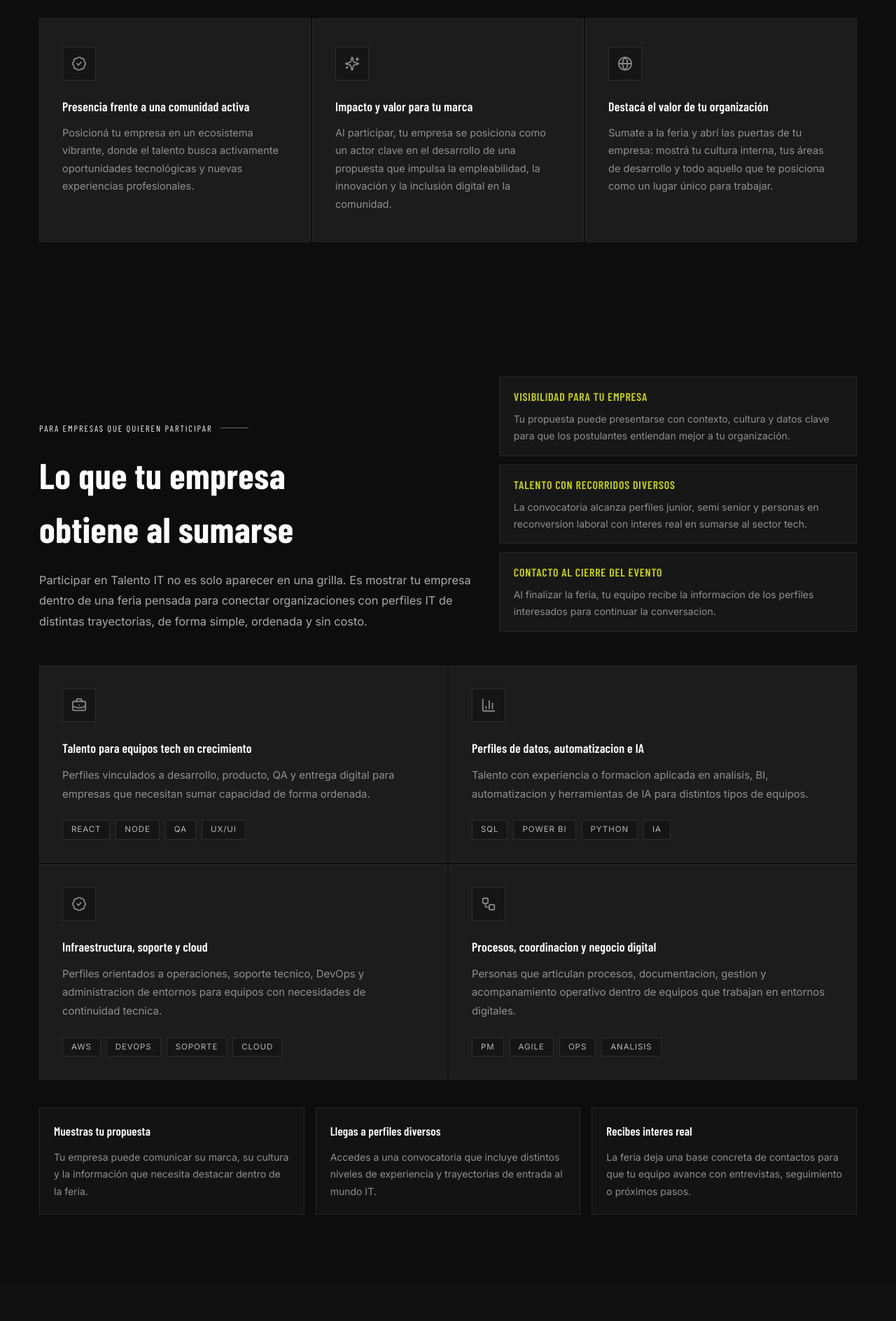
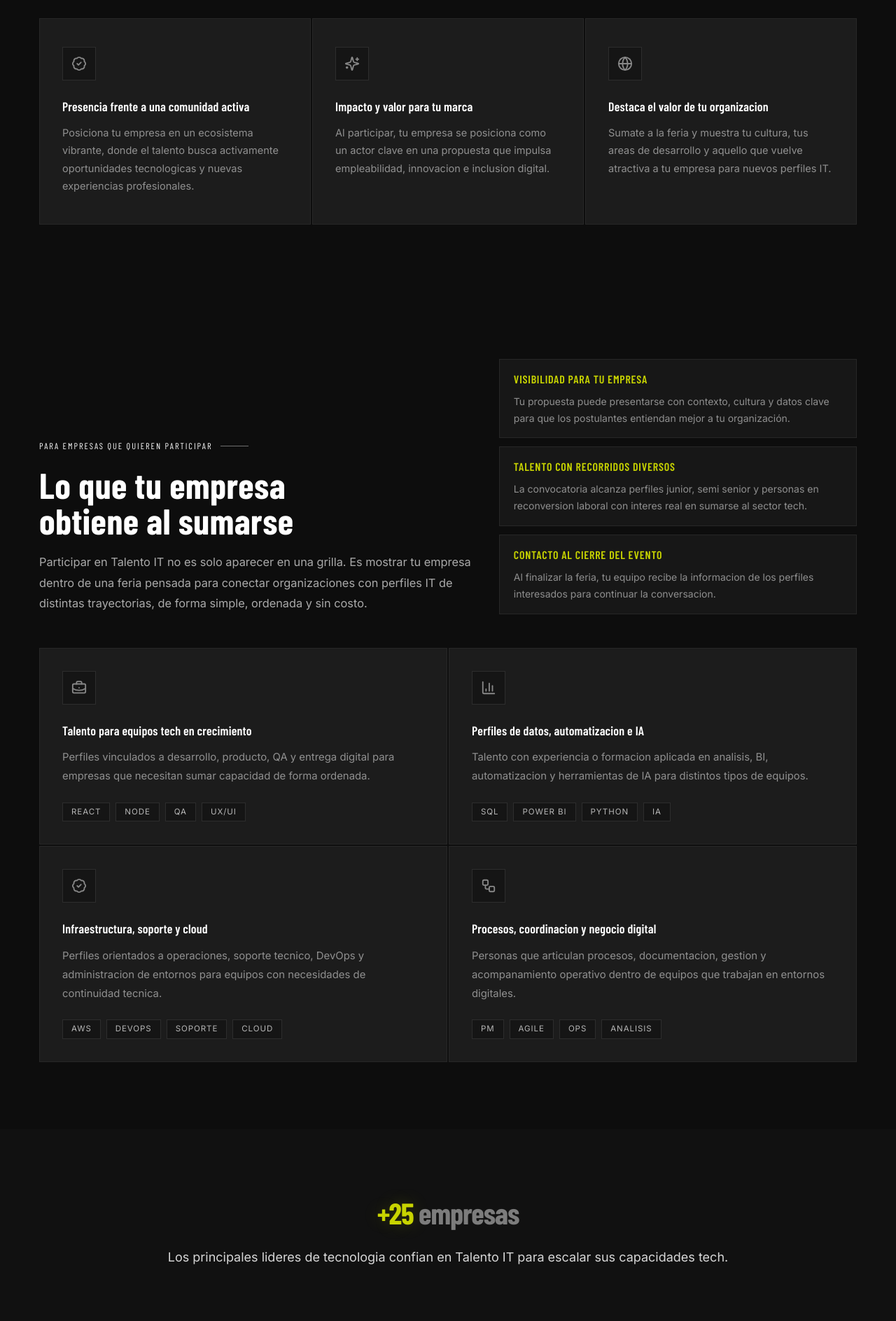
Before and after one commit to potrero-empleo/talento-it-landing, a React (Vite) app: page / in a window 1280 px wide. Shown: the part 1440-3328 px from the top of the page at 70% size. Built offline with nearby package versions, Linux system fonts and the light colour scheme; grey boxes are pictures that could not be loaded.

Commit message:
ultimando detalles

```diff
--- a/src/components/Companies/Companies.jsx
+++ b/src/components/Companies/Companies.jsx
@@ -1,7 +1,6 @@
 import {
   companyAudienceSignals,
   companyRoleTracks,
-  companySupportPoints,
 } from "../../data/companyProfilesData";
 
 const Companies = () => {
@@ -18,7 +17,7 @@ const Companies = () => {
               para empresas que quieren participar
             </p>
 
-            <h2 className="mb-5 font-['Chakra_Petch'] text-[clamp(2.05rem,4vw,3.2rem)] font-bold leading- tracking-[0.01em] text-white">
+            <h2 className="mb-5 font-['Chakra_Petch'] text-[clamp(2.05rem,4vw,3.2rem)] font-bold leading-[1] tracking-[0.01em] text-white">
               Lo que tu empresa
               <br />
               obtiene al sumarse
@@ -89,21 +88,6 @@ const Companies = () => {
           })}
         </div>
 
-        <div className="mt-10 grid gap-4 md:grid-cols-3">
-          {companySupportPoints.map((point) => (
-            <article
-              key={point.title}
-              className="border border-[#272727] bg-[#131313] px-5 py-5 transition-all duration-300 hover:border-[#C8D400]/30 hover:bg-[#171717]"
-            >
-              <h3 className="font-['Chakra_Petch'] text-[1.06rem] font-semibold tracking-[0.01em] text-white">
-                {point.title}
-              </h3>
-              <p className="mt-3 text-sm leading-[1.75] text-[#8f8f8f]">
-                {point.description}
-              </p>
-            </article>
-          ))}
-        </div>
       </div>
     </section>
   );
--- a/src/components/Institutional/Institutional.jsx
+++ b/src/components/Institutional/Institutional.jsx
@@ -3,7 +3,6 @@ import compromisoLogo from "../../assets/Logo Compromiso - Principal.png";
 import {
   institutionalPartners,
   institutionalPillars,
-  institutionalStats,
   institutionalSupportNote,
 } from "../../data/institutionalData";
 
@@ -52,8 +51,8 @@ const Institutional = () => {
           </p>
         </div>
 
-        <div className="mb-12 grid gap-8 lg:grid-cols-[1.05fr_0.95fr] lg:items-end">
-          <div>
+        <div className="mb-12">
+          <div className="max-w-[760px]">
             <p className="mb-5 flex items-center gap-3 font-['Chakra_Petch'] text-[0.78rem] uppercase tracking-[0.16em] text-white after:h-px after:w-10 after:bg-white/40 after:content-['']">
               respaldo institucional
             </p>
@@ -69,22 +68,6 @@ const Institutional = () => {
               de aprendizaje que le dan contexto, continuidad y una base
               institucional sólida más allá de una única edición.
             </p>
-          </div>
-
-          <div className="grid grid-cols-1 gap-3 sm:grid-cols-3 lg:grid-cols-1">
-            {institutionalStats.map((item) => (
-              <div
-                key={item.label}
-                className="border border-[#272727] bg-[#171717] px-5 py-4 transition-all duration-300 hover:border-[#C8D400]/30 hover:bg-[#1b1b1b]"
-              >
-                <p className="font-['Chakra_Petch'] text-[2.1rem] font-bold tracking-[0.01em] text-[#C8D400]">
-                  {item.value}
-                </p>
-                <p className="mt-2 text-sm leading-[1.7] text-[#909090]">
-                  {item.label}
-                </p>
-              </div>
-            ))}
           </div>
         </div>
 
--- a/src/components/Speakers.jsx
+++ b/src/components/Speakers.jsx
@@ -176,7 +176,9 @@ export default function Speakers() {
     >
       <div className="layout-container">
         <div className="text-center mb-10 md:mb-18 space-y-5">
-          <h2 class="mb-5 font-['Chakra_Petch'] text-[clamp(2.05rem,4vw,3.2rem)] font-bold leading- tracking-[0.01em] text-white">Speakers confirmados</h2>
+          <h2 className="mb-5 font-['Chakra_Petch'] text-[clamp(2.05rem,4vw,3.2rem)] font-bold leading-[1] tracking-[0.01em] text-white">
+            Speakers confirmados
+          </h2>
           <p className="text-[#aaaaaa] max-w-2xl mx-auto">Referentes que hacen el encuentro</p>
           <p className="mx-auto max-w-4xl text-[#cfcfcf]">
             Lideres del ecosistema IT y de empleabilidad digital comparten su
--- a/src/data/benefitsData.js
+++ b/src/data/benefitsData.js
@@ -1,9 +1,6 @@
 import {
-  LuUsers,
   LuBadgeCheck,
   LuGlobe,
-  LuHandshake,
-  LuBriefcase,
   LuSparkles,
 } from "react-icons/lu";
 
@@ -11,31 +8,16 @@ export const benefits = [
   {
     icon: LuBadgeCheck,
     title: "Presencia frente a una comunidad activa",
-    text: "Posicioná tu empresa en un ecosistema vibrante, donde el talento busca activamente oportunidades tecnológicas y nuevas experiencias profesionales.",
+    text: "Posiciona tu empresa en un ecosistema vibrante, donde el talento busca activamente oportunidades tecnologicas y nuevas experiencias profesionales.",
   },
- /* {
-    icon: LuUsers,
-    title: "Llegas a perfiles con intencion de participar",
-    text: "No es trafico frio: la feria convoca personas que entran a explorar empresas, speakers y propuestas concretas.",
-  },
-  {
-    icon: LuHandshake,
-    title: "Implementacion simple para tu equipo",
-    text: "La carga y coordinacion se resuelven de forma acompaniada, para que participar no sume friccion operativa.",
-  },
-  {
-    icon: LuBriefcase,
-    title: "Espacio para mostrar tu propuesta",
-    text: "Ademas de aparecer en la feria, podes presentar cultura, areas de trabajo y lo que hace atractiva a tu empresa.",
-  }*/,
   {
     icon: LuSparkles,
     title: "Impacto y valor para tu marca",
-    text: "Al participar, tu empresa se posiciona como un actor clave en el desarrollo de una propuesta que impulsa la empleabilidad, la innovación y la inclusión digital en la comunidad.",
+    text: "Al participar, tu empresa se posiciona como un actor clave en una propuesta que impulsa empleabilidad, innovacion e inclusion digital.",
   },
   {
     icon: LuGlobe,
-    title: "Destacá el valor de tu organización",
-    text: "Sumate a la feria y abrí las puertas de tu empresa: mostrá tu cultura interna, tus áreas de desarrollo y todo aquello que te posiciona como un lugar único para trabajar.",
+    title: "Destaca el valor de tu organizacion",
+    text: "Sumate a la feria y muestra tu cultura, tus areas de desarrollo y aquello que vuelve atractiva a tu empresa para nuevos perfiles IT.",
   },
 ];
--- a/src/data/institutionalData.js
+++ b/src/data/institutionalData.js
@@ -1,30 +1,27 @@
 import {
+  LuBuilding2,
   LuGraduationCap,
-  LuBuilding2,
-  LuMap,
-  LuUserPlus,
-  LuBriefcaseBusiness,
-  LuRefreshCcw,
+  LuHandshake,
 } from "react-icons/lu";
 
 export const institutionalPillars = [
   {
-    title: "Formación conectada con empleabilidad",
+    title: "Acerca de Fundación Compromiso",
     description:
-      "La propuesta se apoya en iniciativas de formación gratuita y desarrollo profesional orientadas a ampliar oportunidades laborales en entornos digitales.",
+      "Potrero Empleos es un proyecto de Fundacion Compromiso, una organizacion que impulsa articulaciones con empresas, inversores de impacto y ONG para fortalecer oportunidades de innovacion y desarrollo.",
+    icon: LuBuilding2,
+  },
+  {
+    title: "Potrero Digital",
+    description:
+      "Somos una red de centros de aprendizaje en oficios digitales que capacita a personas con barreras socioeconomicas para que puedan insertarse en la economia del conocimiento.",
     icon: LuGraduationCap,
   },
   {
-    title: "Articulación con empresas y aliados",
+    title: "Formacion y empleabilidad con impacto",
     description:
-      "La participación empresarial se integra en un entramado de organizaciones, aliados y programas que conectan talento, empleabilidad e impacto sostenido.",
-    icon: LuBuilding2,
-  },
-  {
-    title: "Alcance nacional",
-    description:
-      "La convocatoria y el acceso tienen una mirada federal para acercar oportunidades a perfiles IT de distintas regiones del pais.",
-    icon: LuMap,
+      "Ofrecemos formacion digital gratuita y herramientas concretas para ampliar el acceso al empleo, los ingresos y la participacion en sectores de alto crecimiento.",
+    icon: LuHandshake,
   },
 ];
 
@@ -45,30 +42,3 @@ export const institutionalPartners = [
 
 export const institutionalSupportNote =
   "La convocatoria también se articula con Potrero Empleos para acompañar la vinculación con empresas y reforzar el puente entre formación y empleabilidad.";
-
-export const institutionalStats = [
-  { value: "30.000", label: "personas vinculadas a Potrero Digital" },
-  { value: "24", label: "distritos alcanzados por la convocatoria" },
-  { value: "+500", label: "perfiles IT en busqueda activa para esta edición" },
-];
-
-export const federalProfiles = [
-  {
-    icon: LuUserPlus,
-    title: "Nuevos en IT",
-    description:
-      "Personas que buscan su primera oportunidad laboral en tecnologia y necesitan empresas dispuestas a apostar por potencial.",
-  },
-  {
-    icon: LuBriefcaseBusiness,
-    title: "Con experiencia",
-    description:
-      "Profesionales IT en busqueda activa de nuevos proyectos, equipos y desafios concretos.",
-  },
-  {
-    icon: LuRefreshCcw,
-    title: "En reconversión laboral",
-    description:
-      "Perfiles provenientes de otras industrias que eligieron desarrollarse en tecnología con una motivación muy alta.",
-  },
-];
```
